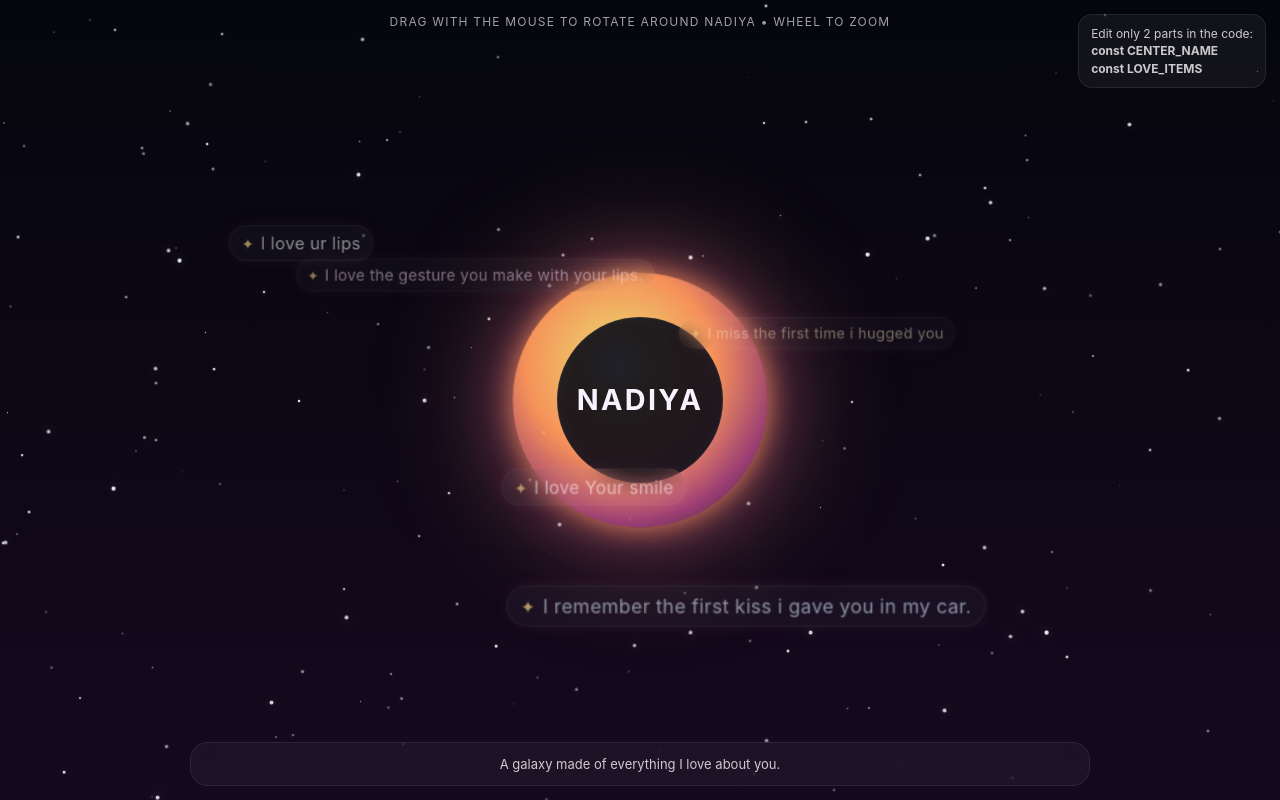
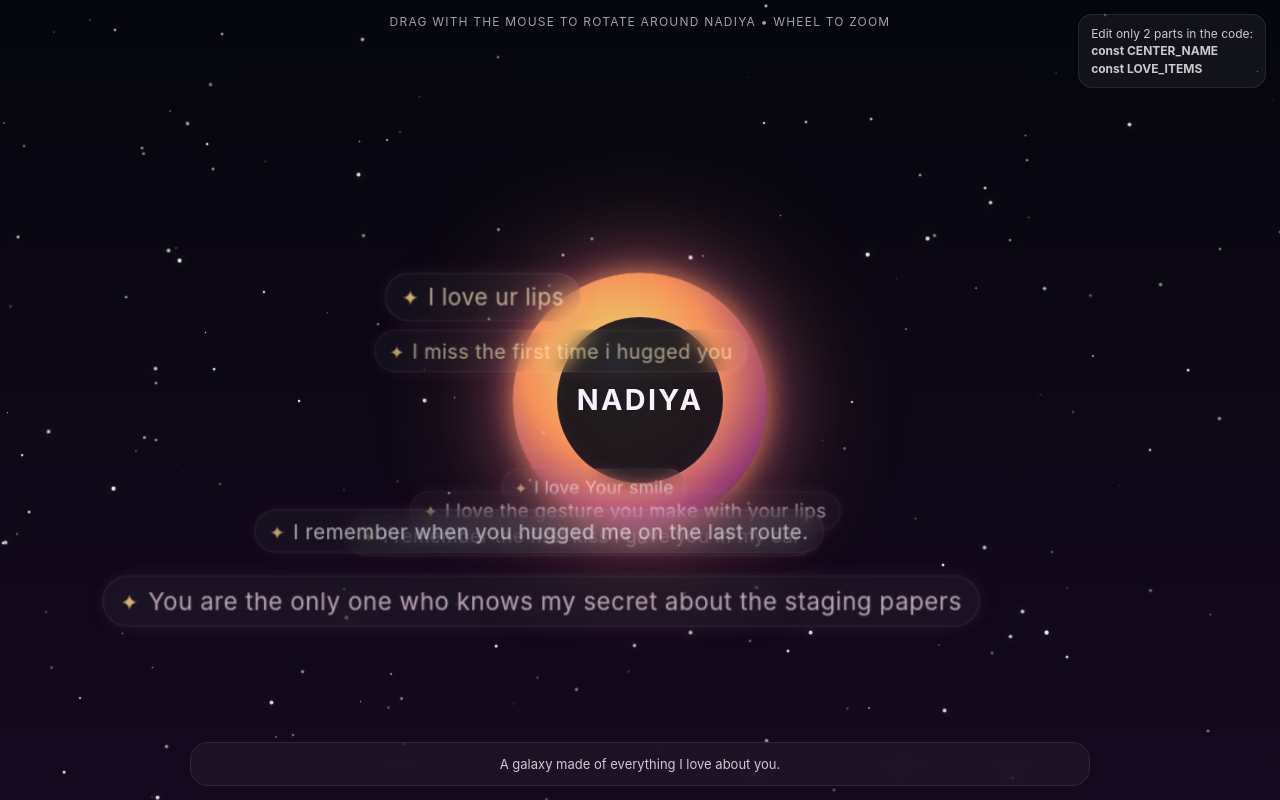
Before and after one commit to rrodribt-ctrl/nadiya-love-galaxy, a plain HTML site: page index.html in a window 1280 px wide. Drawn offline with Linux system fonts and the light colour scheme.

Commit message:
Add files via upload

```diff
--- a/index.html
+++ b/index.html
@@ -117,9 +117,11 @@
 
 const LOVE_ITEMS = [
   "I love Your smile",
-  "I love the gesture you make with your lips.",
+  "I love the gesture you make with your lips",
   "I miss the first time i hugged you",
-  "I remember the first kiss i gave you in my car.",
+  "I remember the first kiss i gave you in my car",
+  "I remember when you hugged me on the last route.",
+  "You are the only one who knows my secret about the staging papers",
   "I love ur lips"
 ];
 
```
